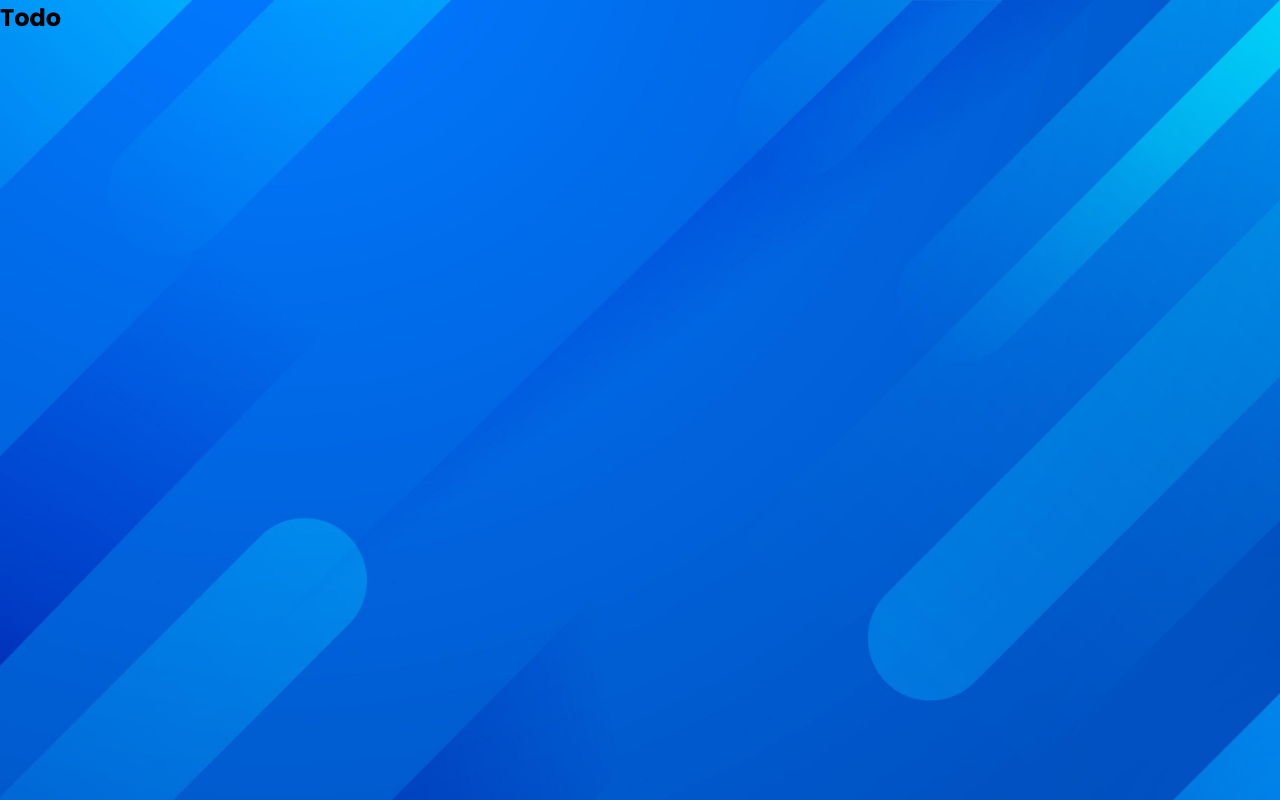
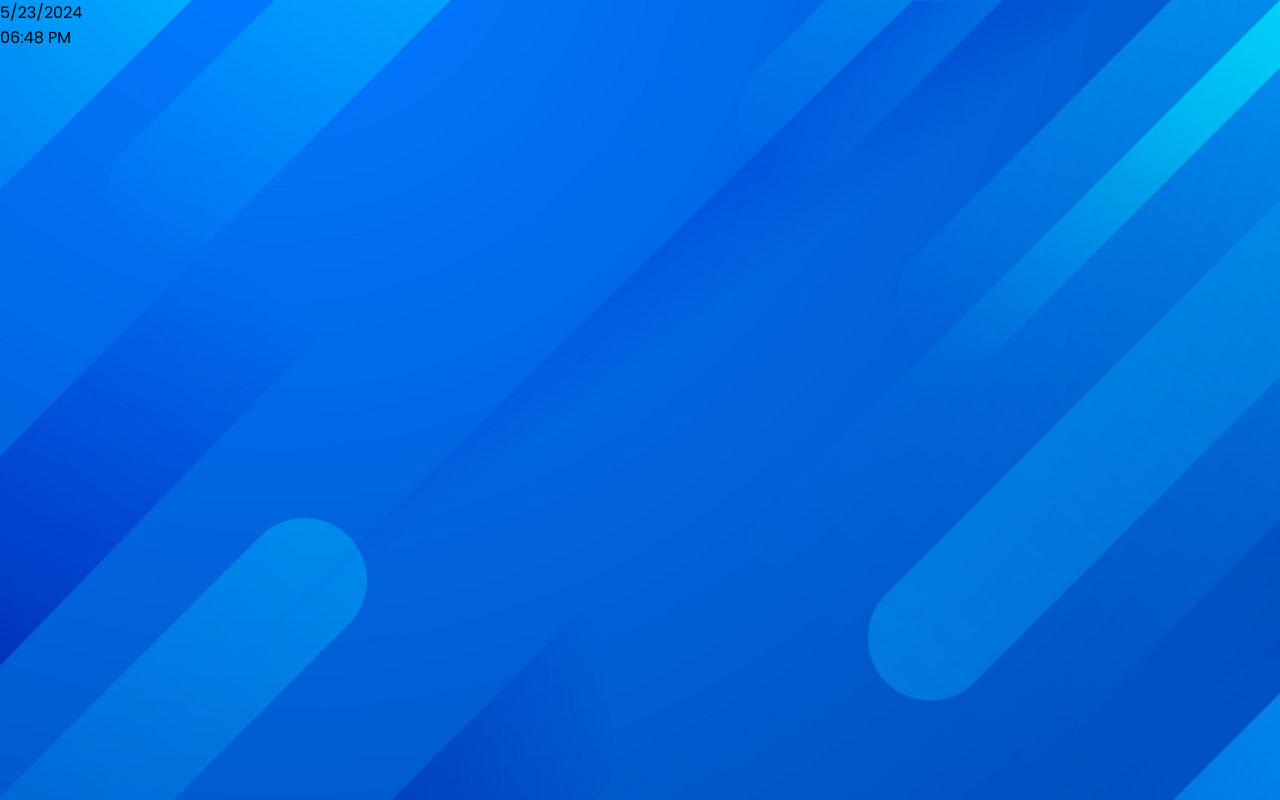
Before and after one commit to naeem2000/next-todo-react, a Next.js app: page /todo in a window 1280 px wide. Built offline with nearby package versions, Linux system fonts and the light colour scheme.

Commit message:
set up dates

```diff
--- /dev/null
+++ b/app/components/functions.ts
@@ -0,0 +1,19 @@
+import { DateAndTime } from '../modules/modules';
+import { useState } from 'react';
+
+export const useDateTime = () => {
+	const [day, setDay] = useState<DateAndTime>({
+		date: '',
+		time: '',
+	});
+	const getDayTime = () => {
+		const currentDate = new Date().toLocaleDateString();
+		const currentTime = new Date().toLocaleTimeString('en-US', {
+			hour: '2-digit',
+			minute: '2-digit',
+		});
+		setDay({ date: currentDate, time: currentTime });
+	};
+
+	return { day, getDayTime };
+};
--- /dev/null
+++ b/app/modules/modules.ts
@@ -0,0 +1,4 @@
+export interface DateAndTime {
+	date: string;
+	time: string;
+}
--- a/app/todo/page.tsx
+++ b/app/todo/page.tsx
@@ -1,9 +1,21 @@
-import React from 'react';
+'use client';
+
+import { useDateTime } from '../components/functions';
+import React, { useEffect } from 'react';
 
 export default function Todo() {
+	const { day, getDayTime } = useDateTime();
+
+	useEffect(() => {
+		getDayTime();
+	}, []);
+
 	return (
 		<section className='todo'>
-			<h1>Todo</h1>
+			<div className='date'>
+				<p>{day.date}</p>
+				<p>{day.time}</p>
+			</div>
 		</section>
 	);
 }
```
